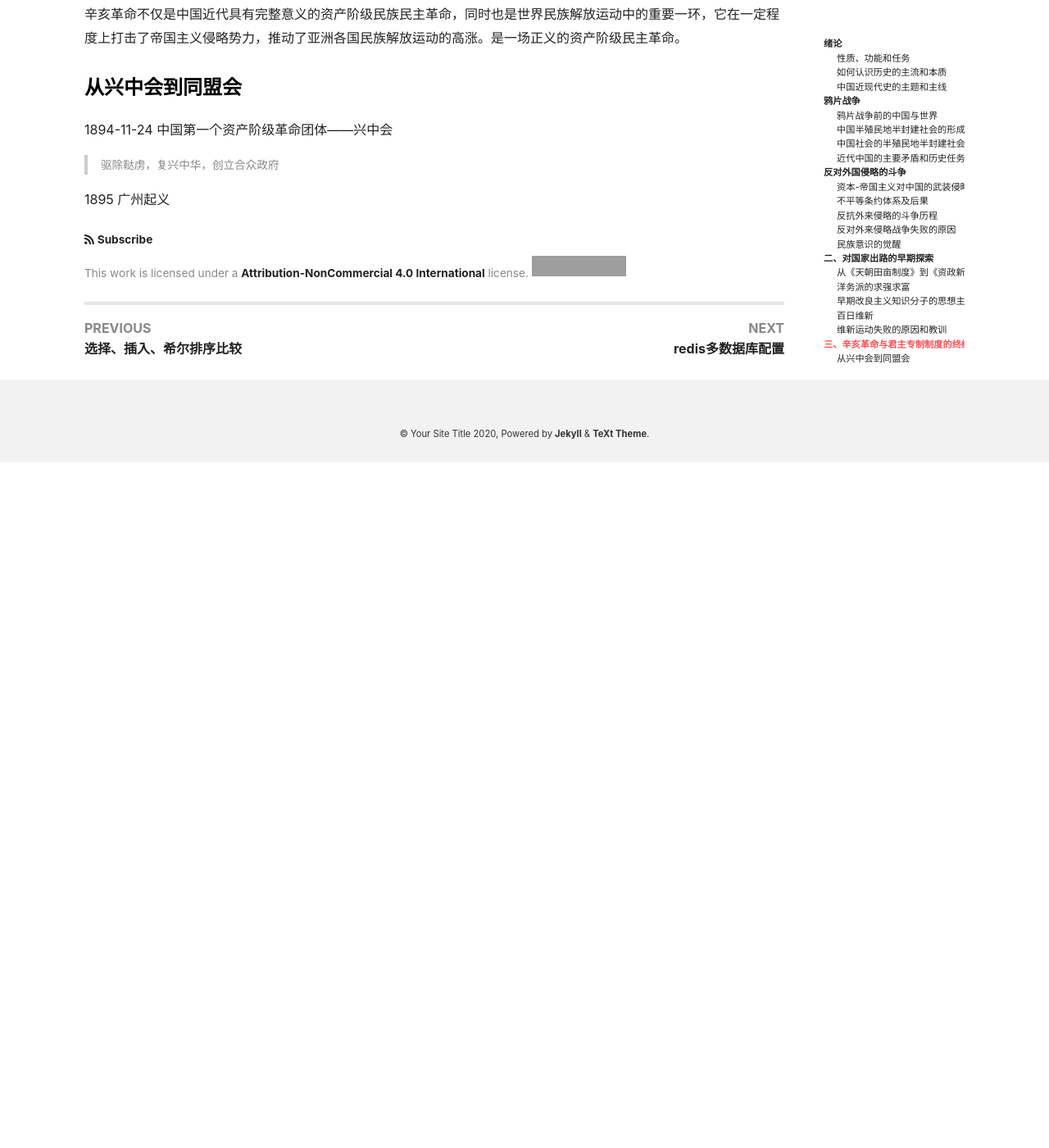
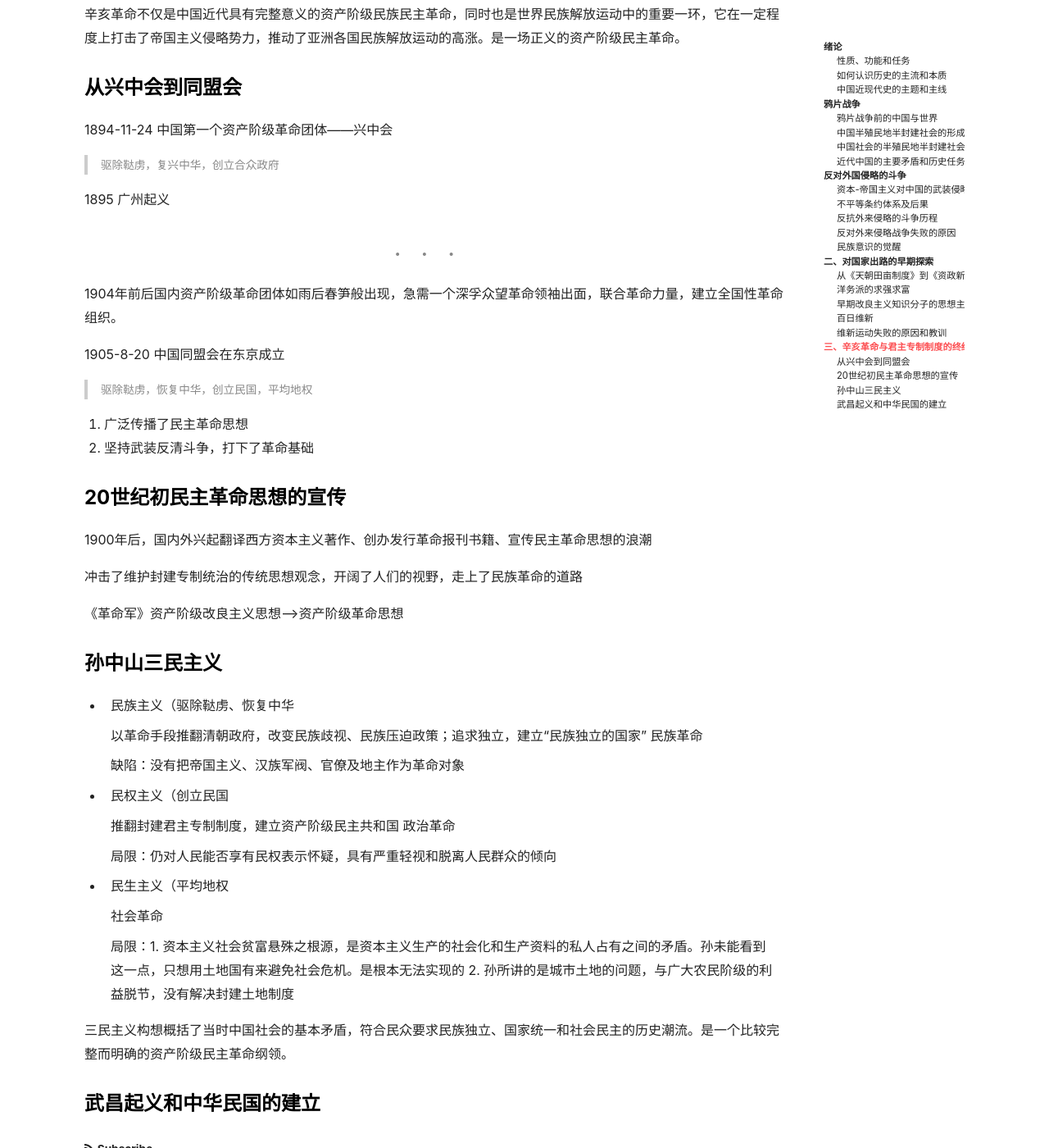
Before and after one commit to VWmin/VWmin.github.io, a Jekyll site: the page built from _posts/2020-03-17-中国近现代史纲要.md, in a window 1280 px wide and 1400 px high, scrolled down 7334 px. Shown: the whole window at 82% size. Built offline with Jekyll 4.4.1, drawn with Linux system fonts in a browser that asks for light colours; nearby versions of some CDN libraries; before the commit the page ends 7897 px from its top, so only the background shows below that; grey boxes are pictures that could not be loaded.

Commit message:
Update 2020-03-17-中国近现代史纲要.md

```diff
--- a/_posts/2020-03-17-中国近现代史纲要.md
+++ b/_posts/2020-03-17-中国近现代史纲要.md
@@ -280,3 +280,46 @@ tag: 学习
 > 驱除鞑虏，复兴中华，创立合众政府
 
  1895 广州起义
+
+---
+
+1904年前后国内资产阶级革命团体如雨后春笋般出现，急需一个深孚众望革命领袖出面，联合革命力量，建立全国性革命组织。
+
+ 1905-8-20 中国同盟会在东京成立
+
+> 驱除鞑虏，恢复中华，创立民国，平均地权
+
+1. 广泛传播了民主革命思想
+2. 坚持武装反清斗争，打下了革命基础
+
+### 20世纪初民主革命思想的宣传
+
+ 1900年后，国内外兴起翻译西方资本主义著作、创办发行革命报刊书籍、宣传民主革命思想的浪潮
+
+冲击了维护封建专制统治的传统思想观念，开阔了人们的视野，走上了民族革命的道路
+
+《革命军》资产阶级改良主义思想—>资产阶级革命思想
+
+### 孙中山三民主义
+
+* 民族主义（驱除鞑虏、恢复中华
+
+  以革命手段推翻清朝政府，改变民族歧视、民族压迫政策；追求独立，建立“民族独立的国家” 民族革命
+
+  缺陷：没有把帝国主义、汉族军阀、官僚及地主作为革命对象
+
+* 民权主义（创立民国
+
+  推翻封建君主专制制度，建立资产阶级民主共和国 政治革命
+
+  局限：仍对人民能否享有民权表示怀疑，具有严重轻视和脱离人民群众的倾向
+
+* 民生主义（平均地权
+
+  社会革命
+
+  局限：1. 资本主义社会贫富悬殊之根源，是资本主义生产的社会化和生产资料的私人占有之间的矛盾。孙未能看到这一点，只想用土地国有来避免社会危机。是根本无法实现的 2. 孙所讲的是城市土地的问题，与广大农民阶级的利益脱节，没有解决封建土地制度
+
+三民主义构想概括了当时中国社会的基本矛盾，符合民众要求民族独立、国家统一和社会民主的历史潮流。是一个比较完整而明确的资产阶级民主革命纲领。
+
+###  武昌起义和中华民国的建立
```
